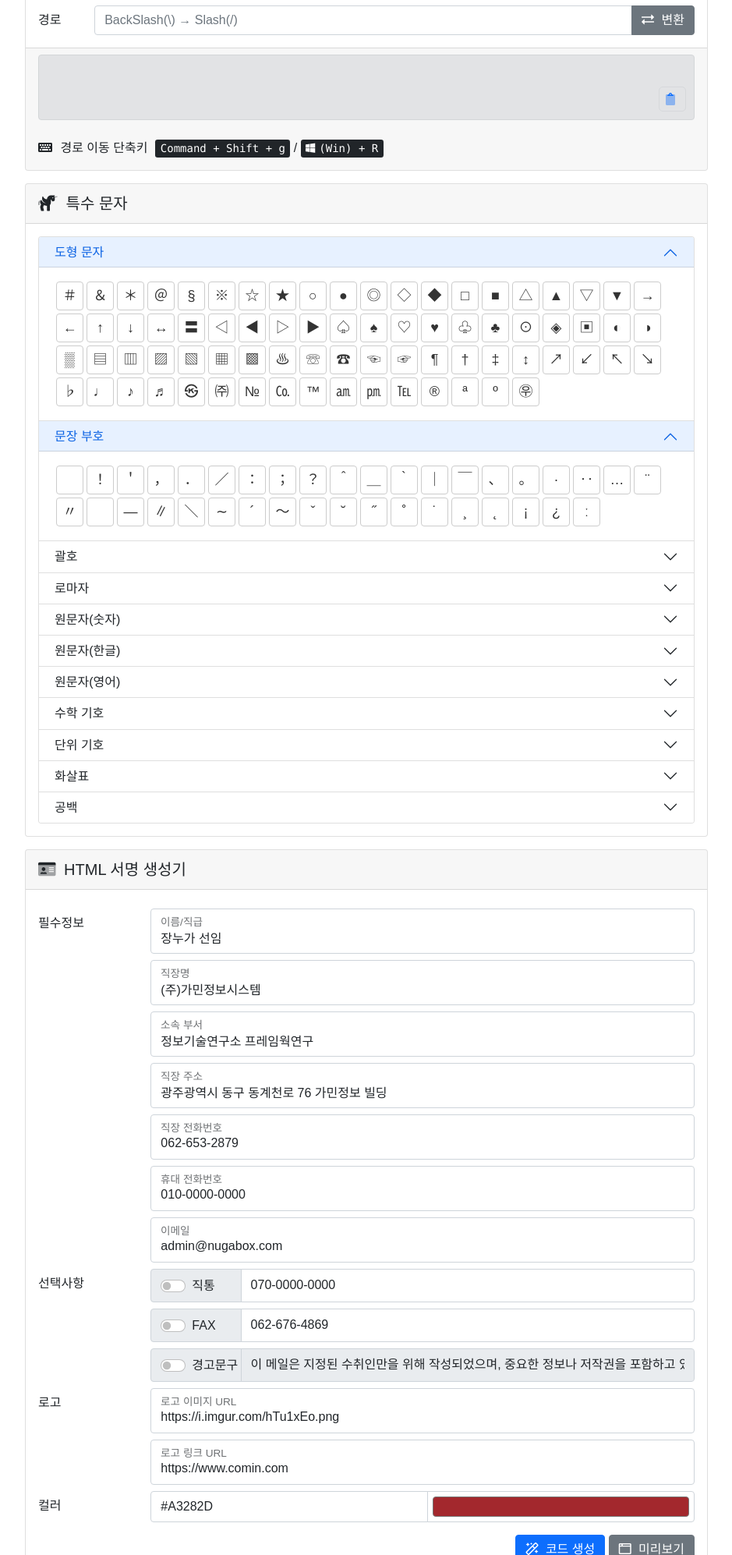
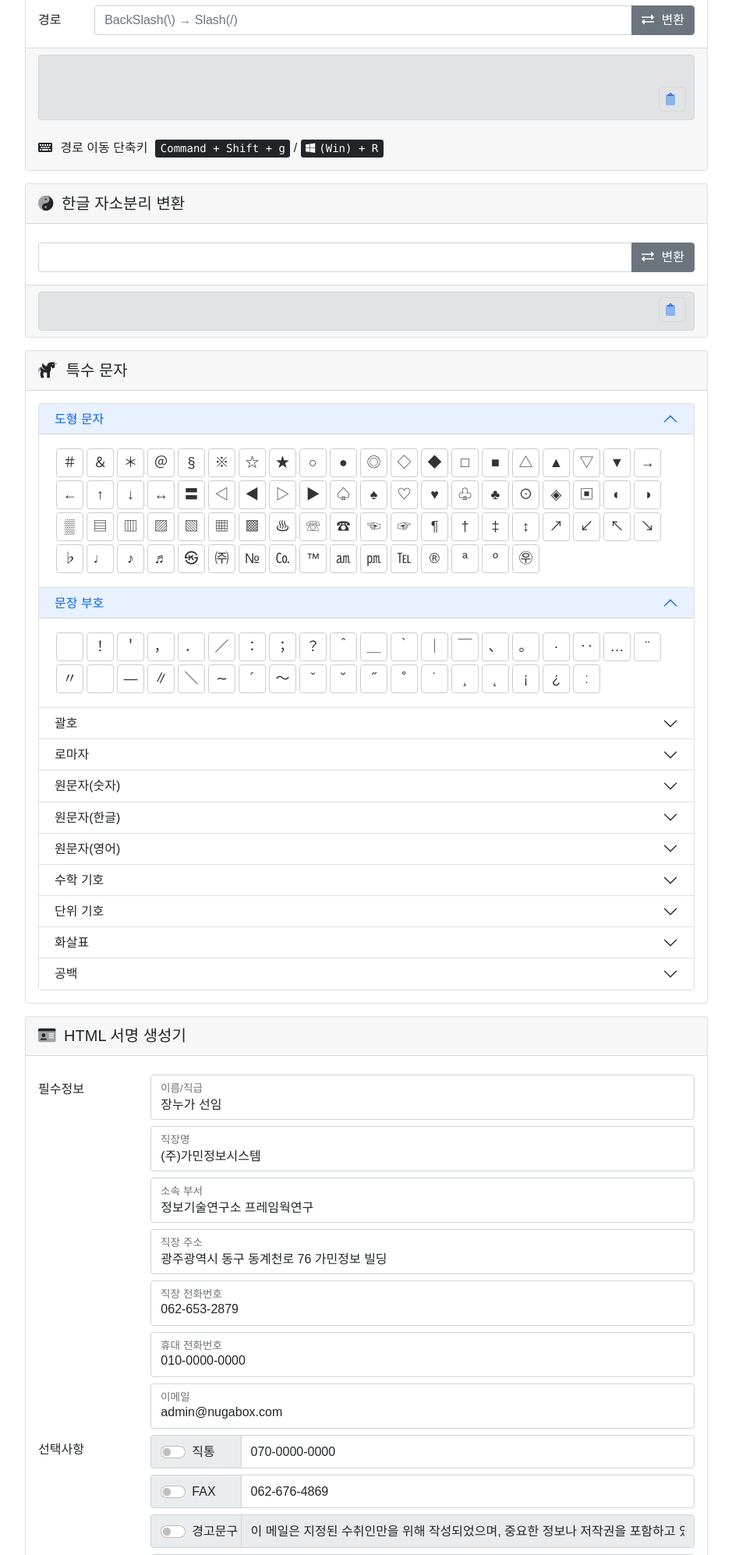
Before and after one commit to nugaBox/tools, a PHP site: page / in a window 1280 px wide. Shown: the part 348-2342 px from the top of the page at 78% size, without its empty margins (170-1109 px from the left). Run offline with PHP 8.4, Linux system fonts and the light colour scheme; some libraries are stand-ins or nearby versions; some web fonts are replaced.

Commit message:
한글 자소분리 변환 추가

```diff
--- a/index.php
+++ b/index.php
@@ -112,6 +112,31 @@
 						<div class="col-12">
 							<div class="alert alert-secondary mb-0" role="alert"><pre class="pathDs"></pre><a class="copy-btn" href="javascript:;" data-category="path"><i class="fad fa-clipboard" aria-hidden="true"></i></a></div>
                             <div class="mt-4 mb-2 pathHotkey"><i class="fas fa-keyboard" aria-hidden="true"></i> <span>경로 이동 단축키</span><br><kbd>Command + Shift + g</kbd> / <kbd><i class="fab fa-windows" aria-hidden="true"></i>(Win) + R</kbd></div>
+						</div>
+					</div>
+				</div>
+			</div>
+		</div>
+	</div>
+    <!-- 한글 자소분리 변환 -->
+	<div class="section row mt-3" id="hangul">
+		<div class="col-12">
+			<div class="card">
+				<h5 class="card-header"><i class="fad fa-yin-yang" aria-hidden="true"></i> 한글 자소분리 변환</h5>
+				<div class="card-body">
+					<div class="row mt-2">
+						<div class="col-12">
+							<div class="input-group">
+								<input type="text" class="form-control" id="hangultxt" name="hangultxt" value="">
+                                <button type="button" class="btn btn-secondary" data-action="U"><i class="far fa-exchange-alt"></i> 변환</button>
+							</div>
+						</div>
+					</div>
+				</div>
+				<div class="card-footer">
+					<div class="row">
+						<div class="col-12">
+							<div class="alert alert-secondary mb-0" role="alert"><pre class="hangulDs"></pre><a class="copy-btn" href="javascript:;" data-category="hangul"><i class="fad fa-clipboard" aria-hidden="true"></i></a></div>
 						</div>
 					</div>
 				</div>
--- a/js/script.js
+++ b/js/script.js
@@ -74,6 +74,8 @@ $(document).ready(function() {
                 }
             }
             str = strArr.join("/");
+            // 한글 자소분리 인코딩
+            str = str.normalize('NFC');
             $('.pathDs').html('<span class="text-success">' + $.trim(str) + '</span>');
         }
         // Slash to BackSlash (Mac -> Win)
@@ -91,6 +93,8 @@ $(document).ready(function() {
                 }
             }
             str = strArr.join("\\");
+            // 한글 자소분리 인코딩
+            str = str.normalize('NFC');
             $('.pathDs').html('<span class="text-success">' + $.trim(str) + '</span>');
         }
     });
@@ -103,6 +107,19 @@ $(document).ready(function() {
         if($(this).val() == 'Y') $(this).val('N');
         else $(this).val('Y');
     })
+
+    /**
+     * 한글 자소분리 변환
+     * @id hangul
+     */
+    $('.section#hangul .btn').click(function() {
+        var str = '';
+        str = $.trim($('#hangultxt').val());
+
+        // 한글 자소분리 인코딩
+        str = str.normalize('NFC');
+        $('.hangulDs').html('<span class="text-success">' + $.trim(str) + '</span>');
+    });
 
     /**
      * 특수 기호
```
